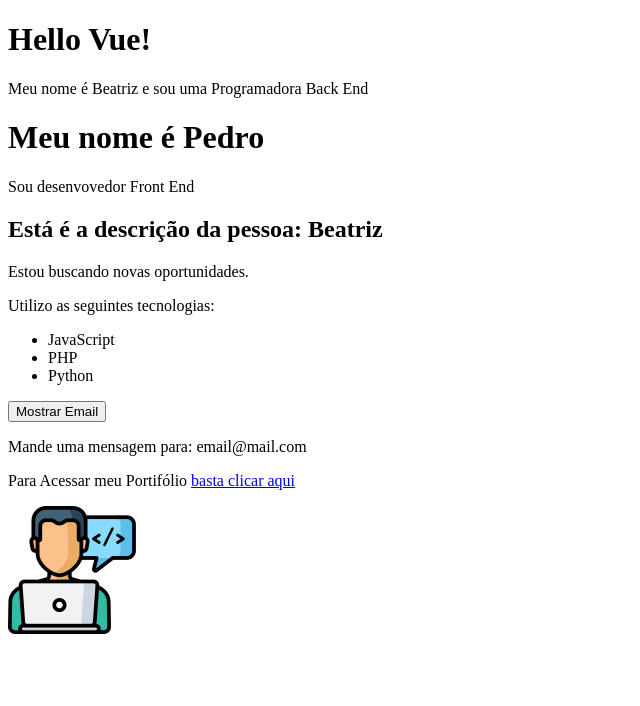
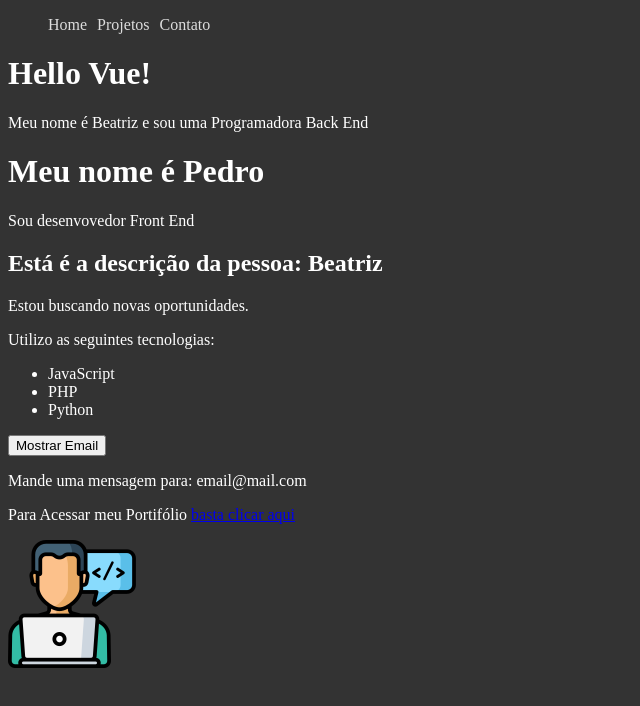
Before and after one commit to beatrizdaddea/Curso-Vue3, a Vue app in the folder Hora-Codar/Aula 3 - Vue CLI/2_projeto_vue/: page / in a window 1280 px wide. Shown: the top 706 px of the page, without its empty margins (0-640 px from the left). Built offline with nearby package versions, Linux system fonts and the light colour scheme.

Commit message:
Aula 12- css

```diff
--- a/Hora-Codar/Aula 3 - Vue CLI/2_projeto_vue/src/App.vue
+++ b/Hora-Codar/Aula 3 - Vue CLI/2_projeto_vue/src/App.vue
@@ -1,5 +1,6 @@
 <template>
   <div>
+    <Header />
     <PrimeiroComponente />
     <LifeCycle />
     <Pessoa/>
@@ -7,6 +8,7 @@
 </template>
 
 <script>
+import Header from './components/Header'
 import PrimeiroComponente from './components/PrimeiroComponente.vue'
 import LifeCycle from './components/LifeCycle.vue'
 import Pessoa from './components/Pessoa.vue'
@@ -16,7 +18,15 @@
   components: {
     PrimeiroComponente,
     LifeCycle,
-    Pessoa,
+    Header,
+    Pessoa
   }
 }
 </script>
+
+<style>
+  body {
+    background-color: #333;
+    color: #FFF;
+  }
+</style>
--- /dev/null
+++ b/Hora-Codar/Aula 3 - Vue CLI/2_projeto_vue/src/components/Header.vue
@@ -0,0 +1,34 @@
+<template>
+    <ul>
+      <li><a href="#">Home</a></li>
+      <li><a href="#">Projetos</a></li>
+      <li><a href="#">Contato</a></li>
+    </ul>
+  </template>
+
+  <script>
+    export default {
+      name: 'Header'
+    }
+  </script>
+
+  <style scoped>
+    ul {
+      list-style: none;
+      display: flex;
+    }
+
+    li {
+      margin-right: 10px;
+    }
+
+    a {
+      color: #DDD;
+      text-decoration: none;
+      transition: .5s;
+    }
+
+    a:hover {
+      color: red;
+    }
+  </style>
--- a/Hora-Codar/Aula 3 - Vue CLI/2_projeto_vue/src/components/Info.vue
+++ b/Hora-Codar/Aula 3 - Vue CLI/2_projeto_vue/src/components/Info.vue
@@ -12,7 +12,7 @@
             <button @click="showEmail"> {{ textoBotao }}</button>
         </div>
         <p v-show="mostrar_email"> Mande uma mensagem para: {{ email }}</p>
-        <p> Para Acessar meu Portifólio <a v-bind:href = "meu_link">basta clicar aqui</a></p>
+        <p class = "teste"> Para Acessar meu Portifólio <a v-bind:href = "meu_link">basta clicar aqui</a></p>
         <Picture />
     </div>
 </template>
```
Also changed, not shown: 1 other file (tests, documents, lock files or other folders).
